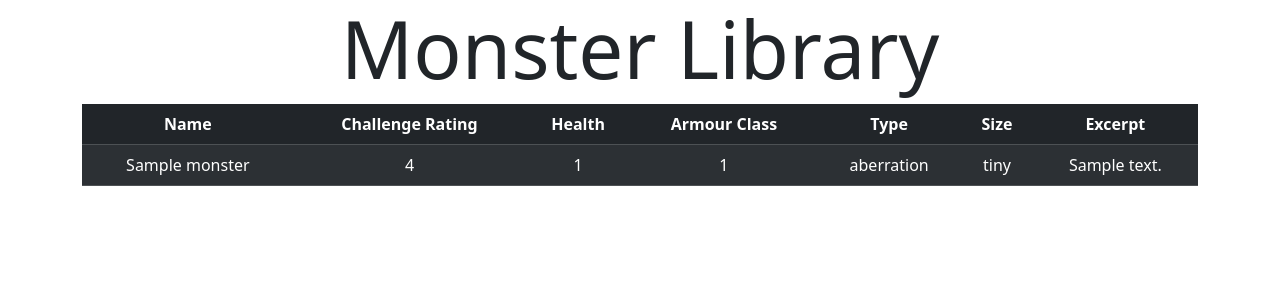
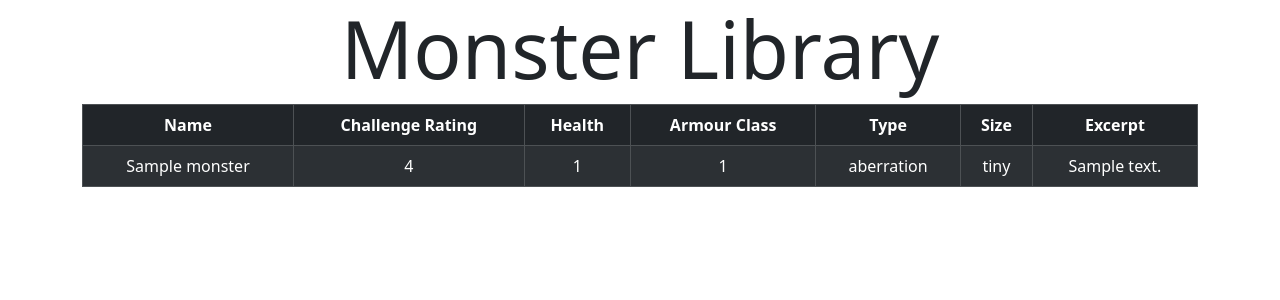
Before and after one commit to whelew/party-tracker-project-four, a Django app: page /monster/ in a window 1280 px wide. Shown: the top 300 px of the page. Run offline with Django 5.2, Linux system fonts and the light colour scheme; tables that the repository leaves empty hold one stand-in row (values such as "Sample post").

Commit message:
Modified monster tempalte, added class to table

```diff
--- a/monster/templates/monster/monster_library.html
+++ b/monster/templates/monster/monster_library.html
@@ -3,7 +3,7 @@
 <h1 class="display-1 text-center">Monster Library</h1>
 
 <div class="container grid text-center">
-    <table class="table table-dark table-striped">
+    <table class="table table-dark table-striped table-bordered">
         <thead>
           <tr>
             <th scope="col">Name</th>
```
